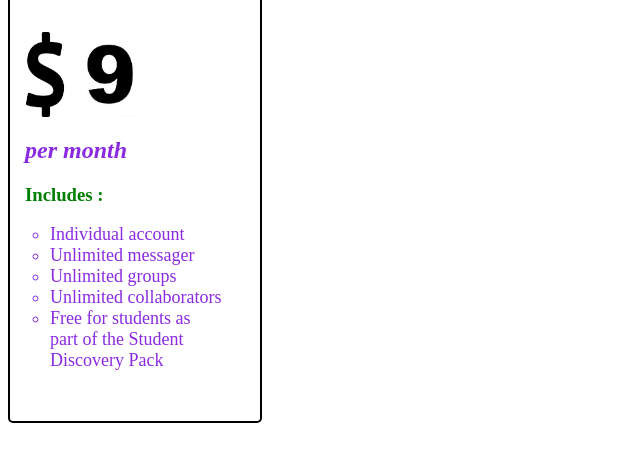
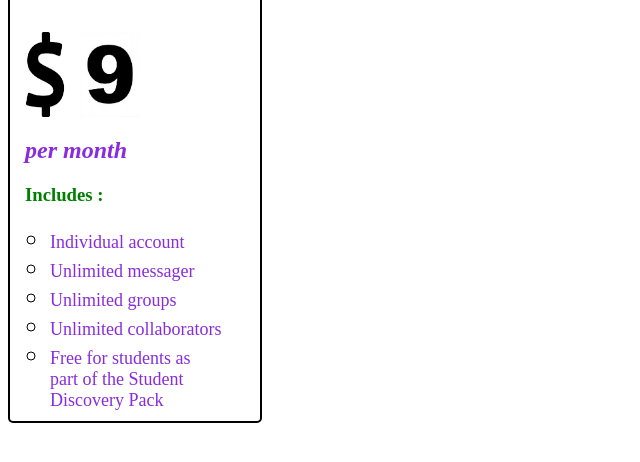
Before and after one commit to Demchenko22101969/HW20, a plain HTML site: page index.html in a window 1280 px wide. Shown: the part 174-636 px from the top of the page, without its empty margins (0-640 px from the left). Drawn offline with Linux system fonts and the light colour scheme.

Commit message:
Update style.css

```diff
--- a/css/style.css
+++ b/css/style.css
@@ -61,3 +61,8 @@ ul {
     color: blueviolet;
     list-style-type:circle;
 }
+
+li::marker {
+  color: black;
+  font-size: 1.5em;
+}
```
